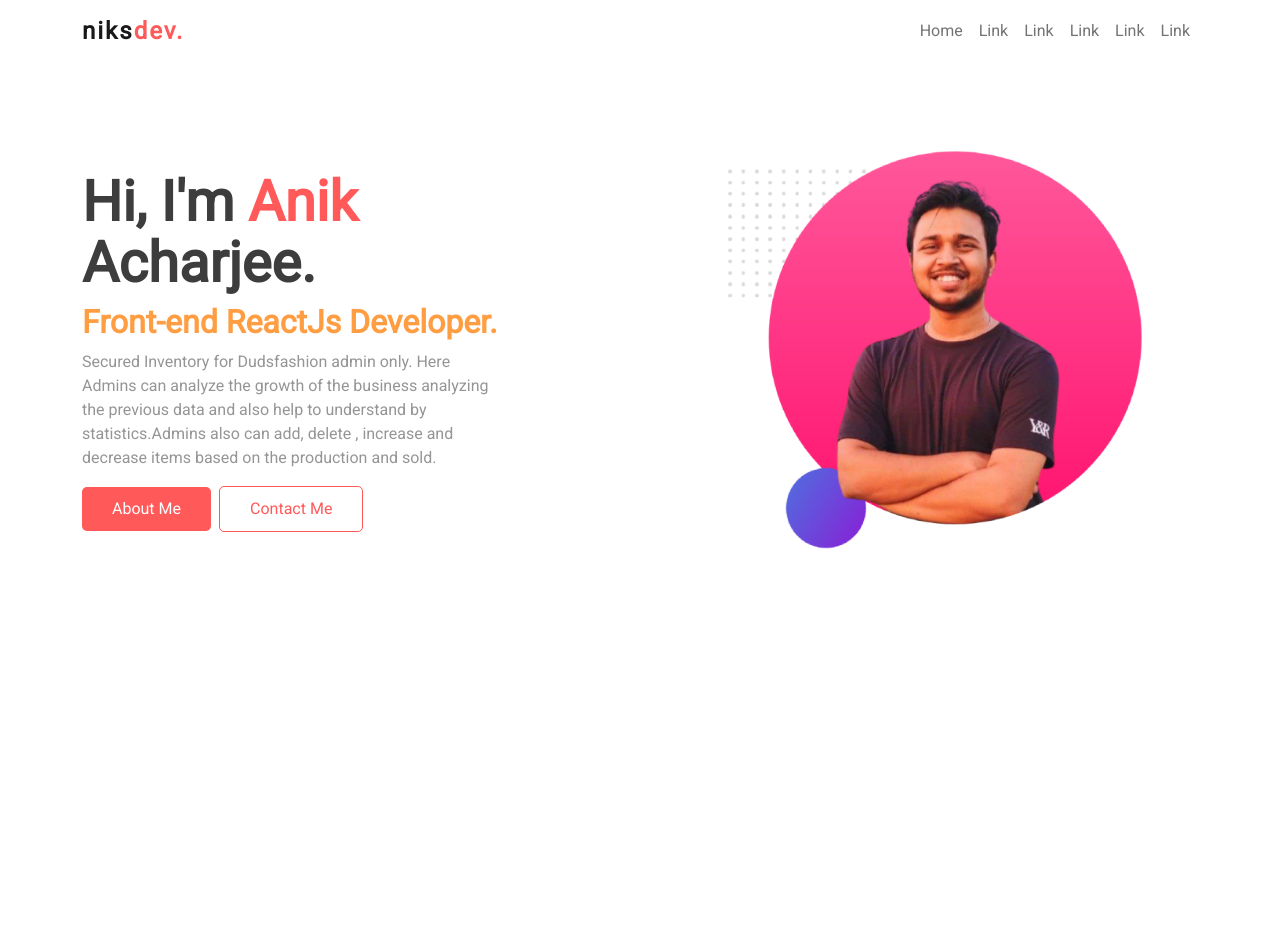
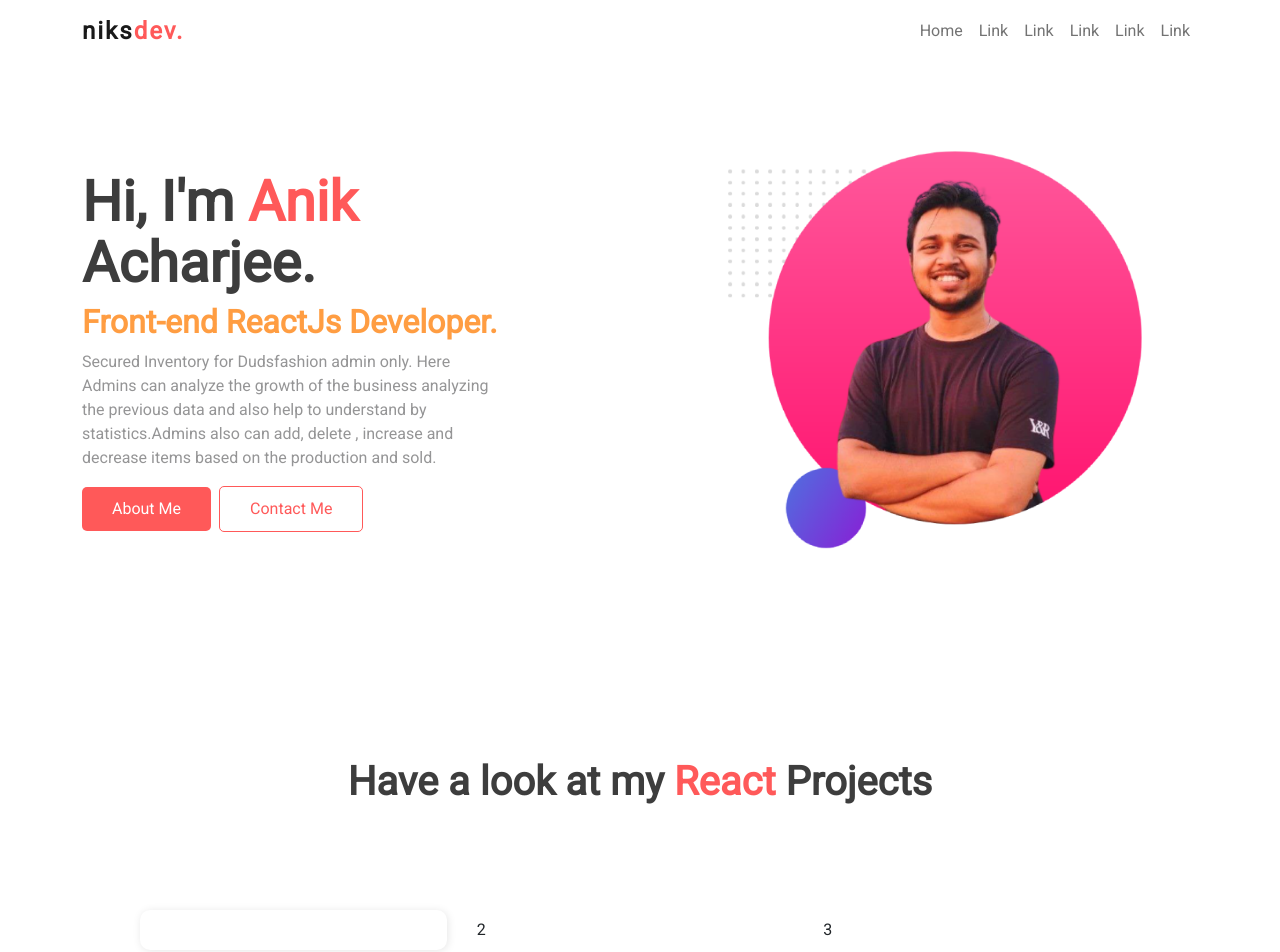
Before and after one commit to Anik-the-dev/anik_dev_portfolio, a React (Create React App) app: page / in a window 1280 px wide. Shown: the top 952 px of the page. Before the commit the page ends 800 px from the top, so only its background shows below. Built offline with nearby package versions, Linux system fonts and the light colour scheme.

Commit message:
cardand grid layout done

```diff
--- a/src/Pages/MyHome/Portfolio.js
+++ b/src/Pages/MyHome/Portfolio.js
@@ -1,10 +1,22 @@
 import React from 'react';
+import { Container } from 'react-bootstrap';
 
 const Portfolio = () => {
     return (
-        <div>
+        <Container>
+            <h2 className='custom-dark-color custom-font-weight-600 fs-1 text-center'>Have a look at my <span className='custom-primary-color'>React </span>Projects</h2>
+            <div className='custom-container mt-5 '>
+                <div className='custom-grid my-5'>
+                    <div className='custom-card'>
 
-        </div>
+                    </div>
+                    <div>2</div>
+                    <div>3</div>
+                </div>
+
+            </div>
+
+        </Container>
     );
 };
 
--- a/src/css/style.css
+++ b/src/css/style.css
@@ -62,8 +62,14 @@ h1,h2{
     font-weight: 500;
 }
 
+
+
 .custom-letter-spacing{
     letter-spacing: 2px;
+}
+
+.custom-dark-color{
+    color: var(--dark-color);
 }
 
 .custom-primary-color {
@@ -88,8 +94,39 @@ h1,h2{
 }
 
 .custom-space-btn-section{
-    width: 100px;
+    height: 150px;
 }
+
+.custom-container {
+    max-width: 1100px;
+    margin: 0 auto;
+    overflow: auto;
+    padding: 0 40px;
+  }
+
+
+/* layout */
+/* grid layout 3 column */
+.custom-grid{
+    display: grid;
+    grid-template-columns: repeat(3,1fr);
+    gap: 20px;
+    justify-content: center;
+    align-items: center;
+    height: 100%;
+
+}
+
+/* card */
+.custom-card {
+    background-color: #fff;
+    color: #333;
+    border-radius: 10px;
+    box-shadow: 1px 1px 8px rgba(0, 0, 0, 0.1);
+    padding: 20px;
+    margin: 10px;
+  }
+
 
 @media only screen and (max-width: 980px) {
     h1{
```
